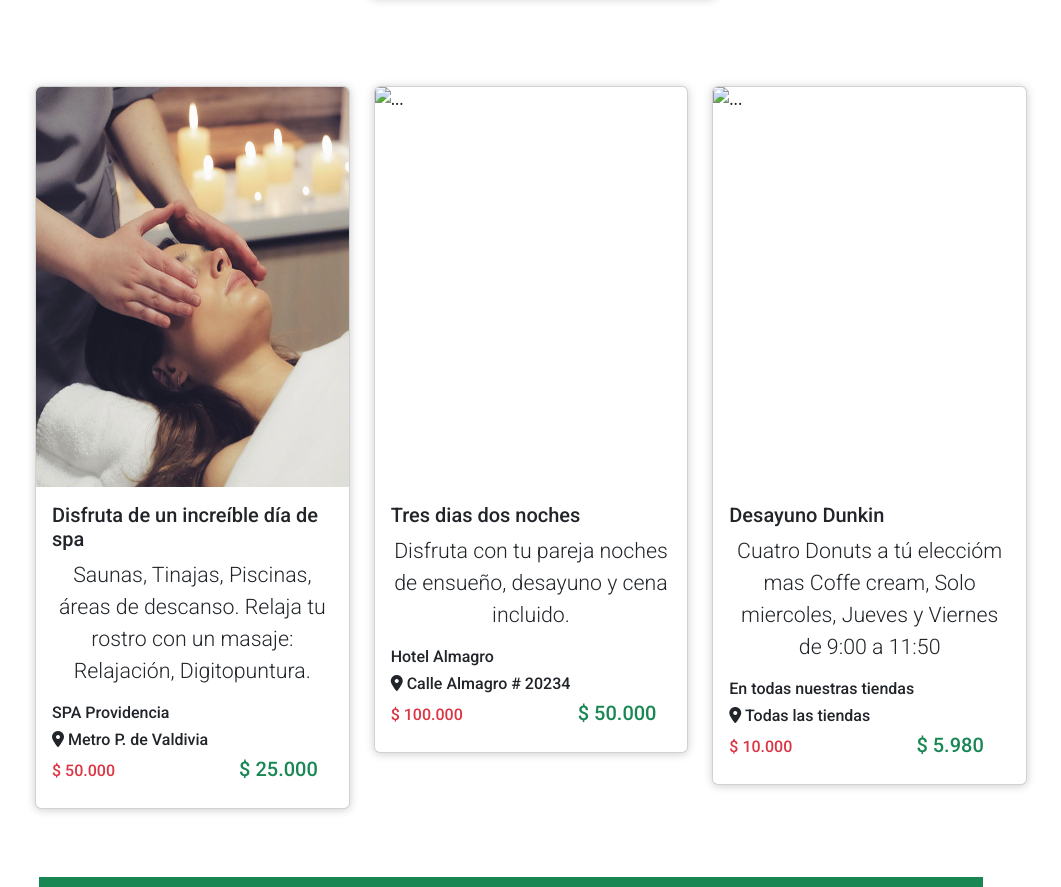
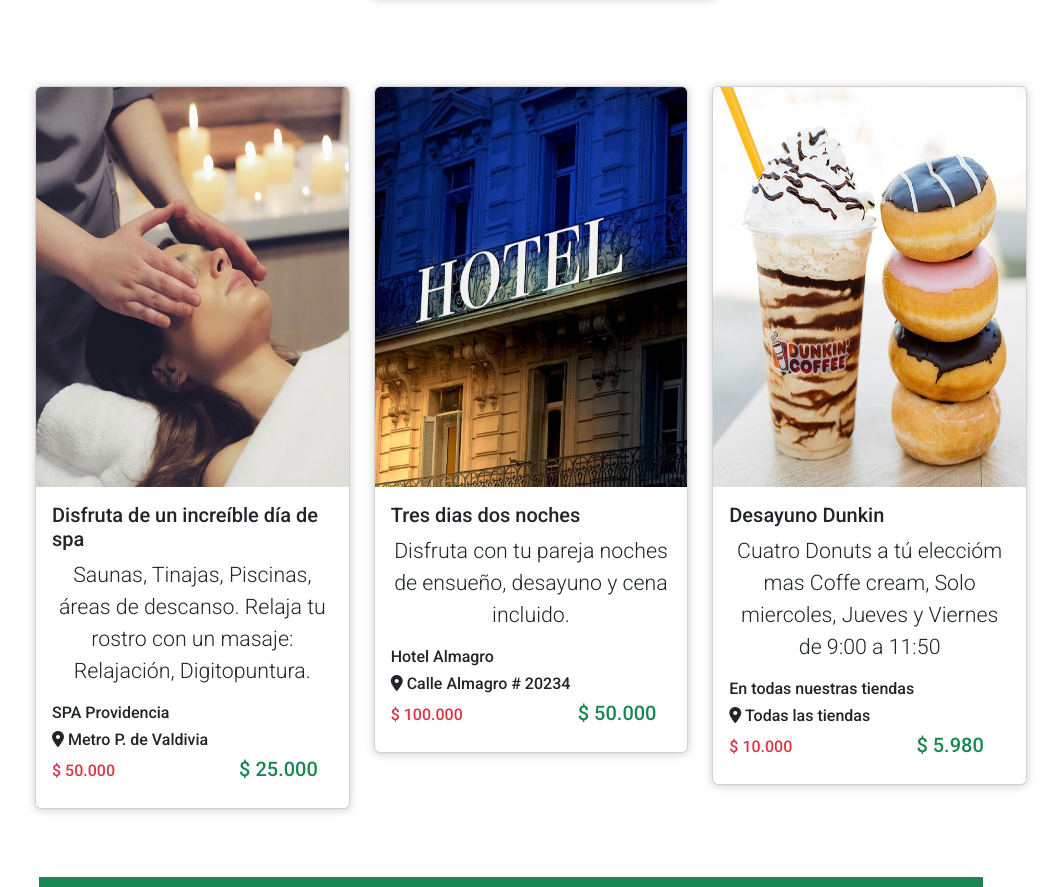
Before and after one commit to faguilarv/Desafio4, a plain HTML site: page index.html in a window 1280 px wide. Shown: the part 1672-2559 px from the top of the page, without its empty margins (117-1178 px from the left). Drawn offline with nearby package versions, Linux system fonts and the light colour scheme; the site is published under a folder, as on GitHub Pages, so addresses that start at the root find nothing.

Commit message:
commit fotos

```diff
--- a/index.html
+++ b/index.html
@@ -173,7 +173,7 @@
 
         <div class="col-xs-12 col-sm-6 col-md-4 ">
             <div class="card" >
-                <img src="/assets/img/hotel.jpg" class="card-img-top" alt="...">
+                <img src="assets/img/hotel.jpg" class="card-img-top" alt="...">
                 <div class="card-body">
                   <h5  class="card-title">Tres dias dos noches</h5>
                   <p class="card-text">Disfruta con tu pareja noches de ensueño, desayuno y cena incluido.</p>
@@ -193,7 +193,7 @@
         </div>
         <div class="col-xs-12 col-sm-6 col-md-4 ">
         <div class="card" >
-            <img src="/assets/img/Dunkin-Coffee.jpg" class="card-img-top" alt="...">
+            <img src="assets/img/Dunkin-Coffee.jpg" class="card-img-top" alt="...">
             <div class="card-body">
               <h5  class="card-title">Desayuno Dunkin</h5>
               <p class="card-text">Cuatro Donuts a tú eleccióm mas Coffe cream, Solo miercoles, Jueves y Viernes de 9:00 a 11:50</p>
```
